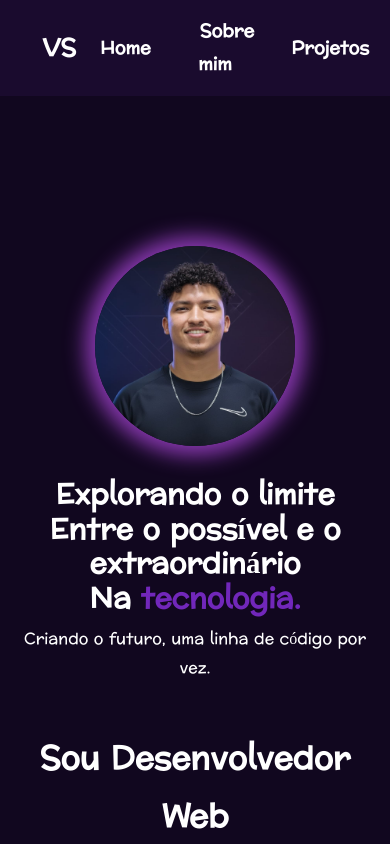
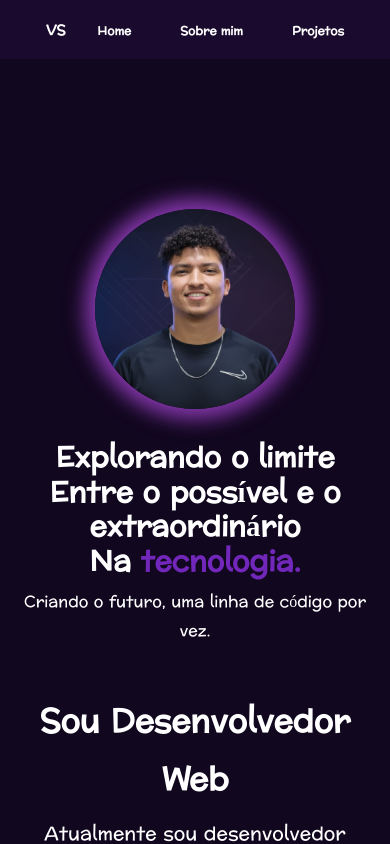
Before and after one commit to Victor-Santos-Silva/Portifolio, a React (Vite) app: page / in a window 390 px wide. Shown: the top 844 px of the page. Built offline with nearby package versions, Linux system fonts and the light colour scheme.

Commit message:
usando media querie no header

```diff
--- a/src/components/Header/header.css
+++ b/src/components/Header/header.css
@@ -37,3 +37,12 @@
   background-color: #ffffff;
   transform: scale(1.1);
 }
+
+@media (max-width: 465px) {
+  .logo a {
+    font-size: 14px;
+  }
+  .buttonHeader {
+    font-size: 12px;
+  }
+}
```
